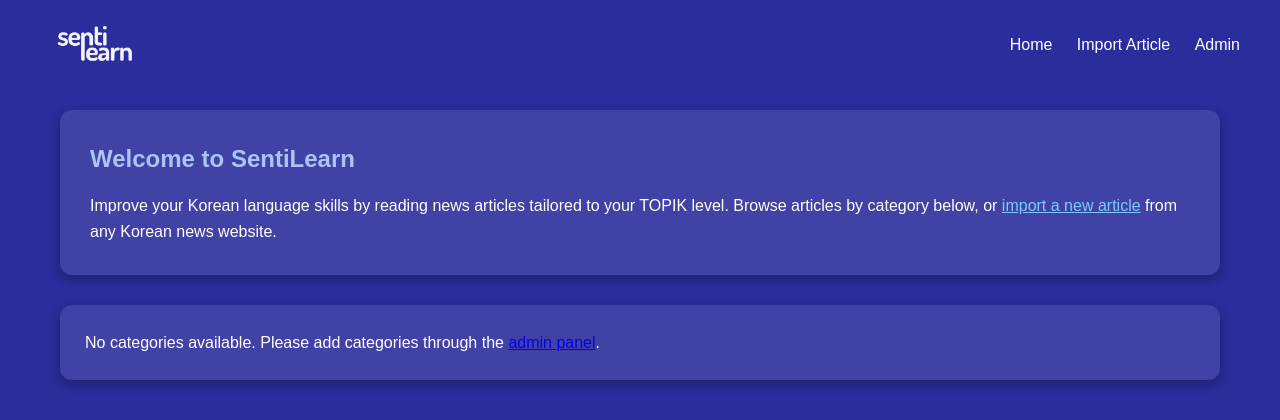
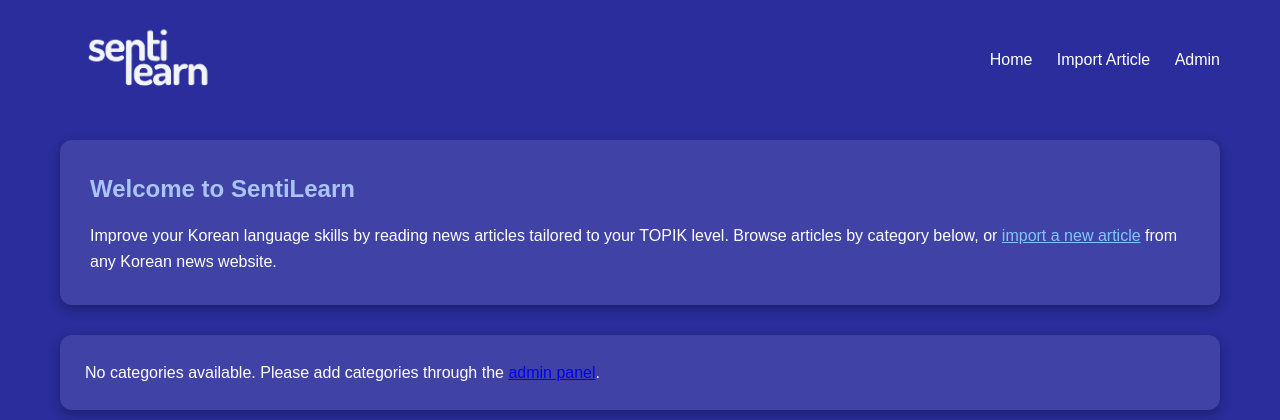
Before and after one commit to Nillufar/SentiSquare, a Django app: page / in a window 1280 px wide. Shown: the top 420 px of the page. Run offline with Django 5.2, Linux system fonts and the light colour scheme; data that the repository does not hold is empty.

Commit message:
Fixed logo size

```diff
--- a/articles/templates/articles/base.html
+++ b/articles/templates/articles/base.html
@@ -28,7 +28,13 @@
         header {
             background: #2A2D9B;
             color: white;
-            padding: 20px 40px;
+            padding: 20px 0;
+        }
+
+        .header-container {
+            max-width: 1200px;
+            margin: 0 auto;
+            padding: 0 20px;
             display: flex;
             justify-content: space-between;
             align-items: center;
@@ -41,7 +47,7 @@
         }
 
         header img.logo {
-            height: 50px;
+            height: 80px;
             width: auto;
         }
 
@@ -140,12 +146,14 @@
 </head>
 <body>
     <header>
+        <div class="header-container">
             <img src="{% static 'logos/logo_white.png' %}" alt="SentiSquare" class="logo">
             <nav>
                 <a href="{% url 'overview' %}">Home</a>
                 <a href="{% url 'import_article' %}">Import Article</a>
                 <a href="/admin/">Admin</a>
             </nav>
+        </div>
     </header>
 
     <div class="container">
```
Also changed, not shown: articles/templates/articles/article_detail.html (+8 -8 lines). Lines whose indentation alone changed are shown as unchanged.
